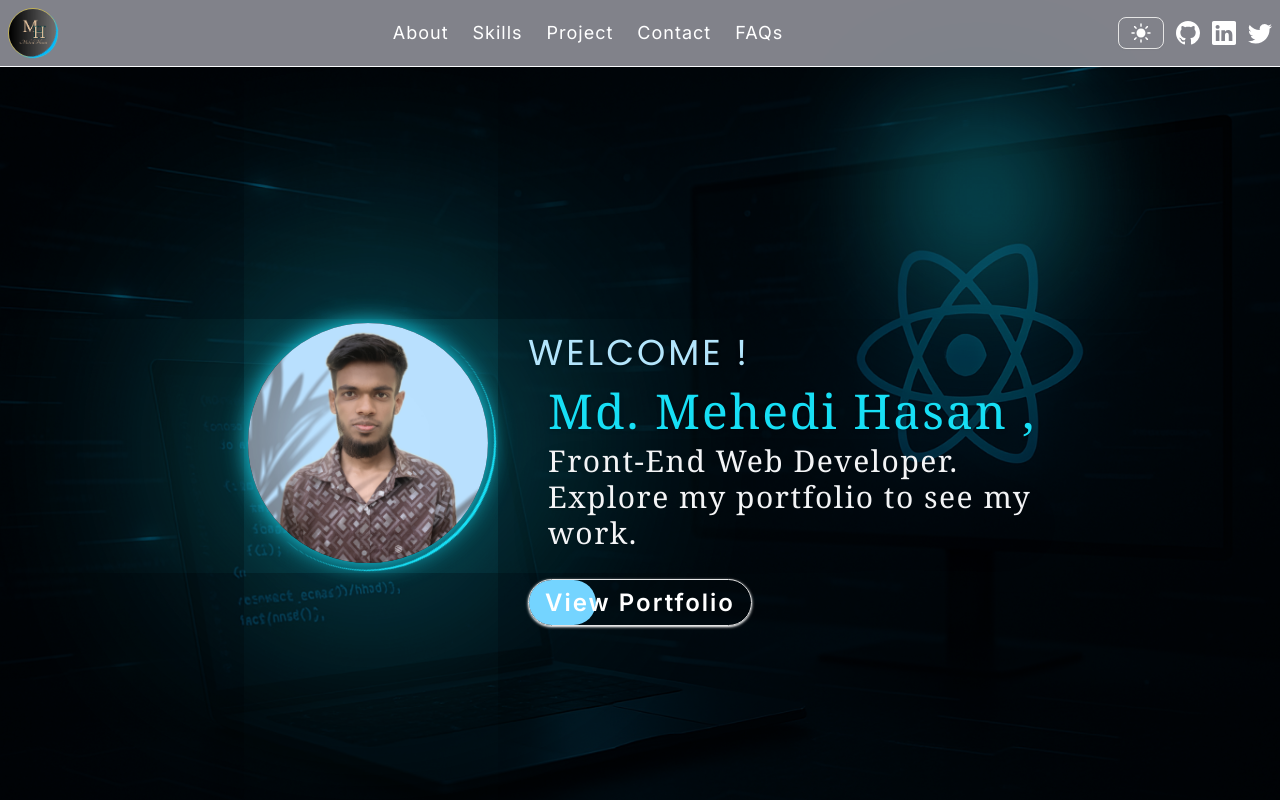
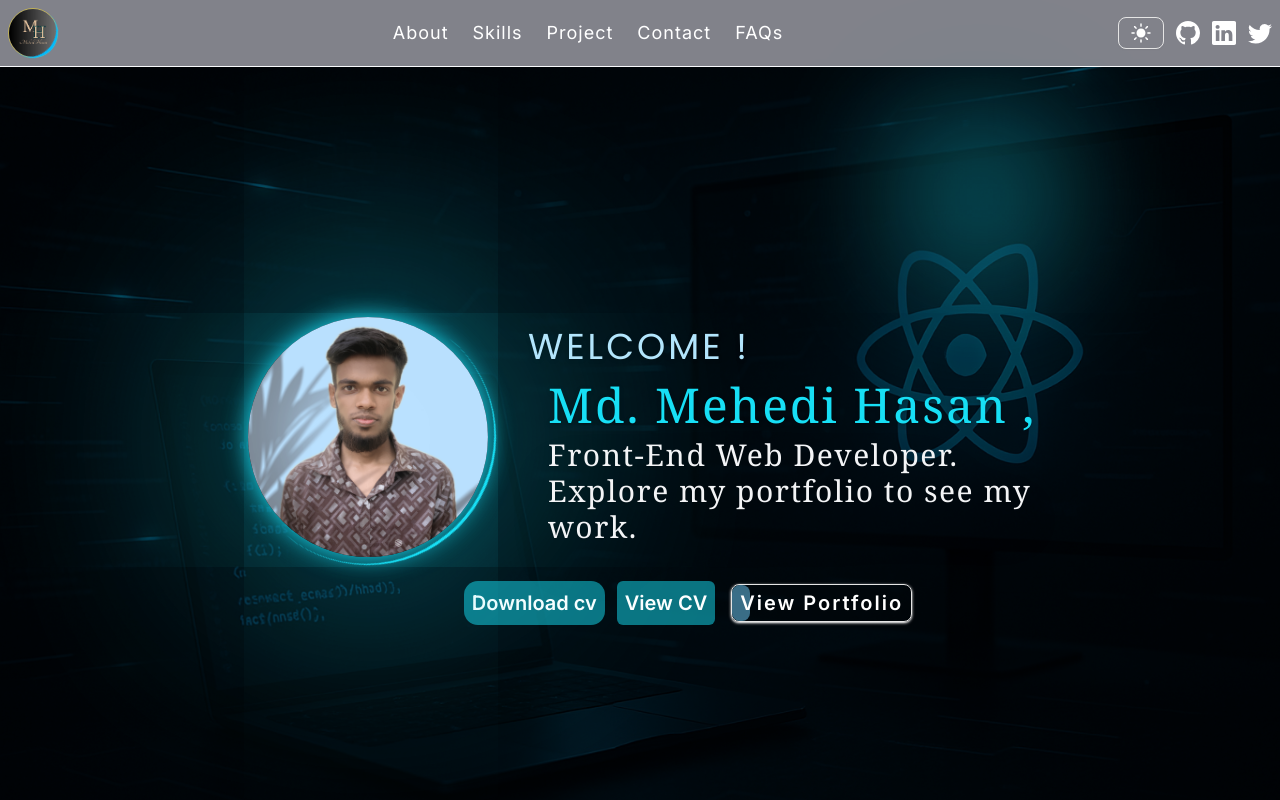
Before and after one commit to mehediweb01/portfolio, a Next.js app: page / in a window 1280 px wide. Shown: the top 800 px of the page. Built offline with nearby package versions, Linux system fonts and the light colour scheme.

Commit message:
cv download & only desktop web view

```diff
--- a/components/hero/ActionButtons.jsx
+++ b/components/hero/ActionButtons.jsx
@@ -1,11 +1,14 @@
 import Link from "next/link";
+import DownloadViewCV from "./DownloadViewCV";
 
 const ActionButtons = () => {
   return (
-    <div>
+    <div className="flex flex-wrap justify-center items-center gap-4 ms-0 sm:ms-24 ">
+      <DownloadViewCV />
+
       <Link
         href="#About"
-        className="relative z-20 bg-gradient-to-lr from-black/70 to-transparent border rounded-full text-white font-semibold font-inter text-xl sm:text-2xl tracking-[2px] px-4 py-2 leading-5 sm:leading-8 shadow-sm shadow-white transition-all duration-300 hover:font-bold hover:shadow-black hover:border-0 hover:!text-darkBlack after:content-[''] after:absolute after:inset-0 after:w-[30%] after:rounded-full after:left-0 after:top-0 after:bg-sky-300 after:transition-all after:duration-300 after:z-[-1] hover:after:w-full hover:after:rounded-full"
+        className="relative z-20 bg-gradient-to-lr from-black/70 to-transparent border rounded-md text-white font-semibold font-inter text-base sm:text-xl tracking-[2px] px-2 py-1 shadow-sm shadow-white transition-all duration-300 hover:font-bold hover:shadow-black hover:border-0 after:content-[''] after:absolute after:inset-0 after:w-[10%] after:rounded-md after:left-0 after:top-0 after:bg-sky-300/50 after:transition-all after:duration-300 after:z-[-1] hover:after:w-full hover:after:rounded-full flex justify-center items-center"
       >
         View Portfolio
       </Link>
--- /dev/null
+++ b/components/hero/DownloadViewCV.jsx
@@ -0,0 +1,50 @@
+"use client";
+
+import Link from "next/link";
+import {
+  Tooltip,
+  TooltipContent,
+  TooltipProvider,
+  TooltipTrigger,
+} from "../ui/tooltip";
+
+const DownloadViewCV = () => {
+  const handleDownload = () => {
+    const fileUrl = "/cv/mehedi-resume.pdf";
+    const link = document.createElement("a");
+    link.href = fileUrl;
+    link.download = "mehedi-resume.pdf";
+    document.body.appendChild(link);
+    link.click();
+    document.body.removeChild(link);
+  };
+
+  return (
+    <div className="flex flex-wrap justify-center items-center gap-3">
+      <button
+        onClick={handleDownload}
+        className="bg-activeColor/50 font-inter font-semibold text-base sm:text-xl tracking-[1%] rounded-xl px-2 py-2 cursor-pointer hover:shadow-md hover:shadow-sky-400/80 text-white transition-all duration-300"
+      >
+        Download cv
+      </button>
+      <TooltipProvider>
+        <Tooltip>
+          <TooltipTrigger asChild>
+            <Link
+              href={"/cv/mehedi-resume.pdf"}
+              target="_blank"
+              className="bg-activeColor/50 font-inter font-semibold text-base sm:text-xl tracking-[1%] rounded-sm px-2 py-2 cursor-pointer hover:shadow-md hover:shadow-sky-400/80 text-white transition-all duration-300 md:inline-block hidden"
+            >
+              View CV
+            </Link>
+          </TooltipTrigger>
+          <TooltipContent view className={"text-black bg-white"}>
+            Desktop only
+          </TooltipContent>
+        </Tooltip>
+      </TooltipProvider>
+    </div>
+  );
+};
+
+export default DownloadViewCV;
--- a/components/navbar/SocialIcons.jsx
+++ b/components/navbar/SocialIcons.jsx
@@ -19,7 +19,7 @@ const SocialIcons = () => {
         <BsLinkedin />
       </Link>
       <Link
-        href="https://x.com/mehediweb01"
+        href="https://x.com/mehedi_web01"
         target="_blank"
         className="text-white text-2xl hover:text-yellow-400"
       >
--- a/components/ui/tooltip.jsx
+++ b/components/ui/tooltip.jsx
@@ -1,20 +1,20 @@
-"use client"
+"use client";
 
-import * as React from "react"
-import * as TooltipPrimitive from "@radix-ui/react-tooltip"
+import * as TooltipPrimitive from "@radix-ui/react-tooltip";
 
-import { cn } from "@/lib/utils"
+import { cn } from "@/lib/utils";
 
-function TooltipProvider({
-  delayDuration = 0,
-  ...props
-}) {
-  return (<TooltipPrimitive.Provider data-slot="tooltip-provider" delayDuration={delayDuration} {...props} />);
+function TooltipProvider({ delayDuration = 0, ...props }) {
+  return (
+    <TooltipPrimitive.Provider
+      data-slot="tooltip-provider"
+      delayDuration={delayDuration}
+      {...props}
+    />
+  );
 }
 
-function Tooltip({
-  ...props
-}) {
+function Tooltip({ ...props }) {
   return (
     <TooltipProvider>
       <TooltipPrimitive.Root data-slot="tooltip" {...props} />
@@ -22,15 +22,14 @@ function Tooltip({
   );
 }
 
-function TooltipTrigger({
-  ...props
-}) {
+function TooltipTrigger({ ...props }) {
   return <TooltipPrimitive.Trigger data-slot="tooltip-trigger" {...props} />;
 }
 
 function TooltipContent({
   className,
   sideOffset = 0,
+  view = false,
   children,
   ...props
 }) {
@@ -43,13 +42,18 @@ function TooltipContent({
           "bg-foreground text-background animate-in fade-in-0 zoom-in-95 data-[state=closed]:animate-out data-[state=closed]:fade-out-0 data-[state=closed]:zoom-out-95 data-[side=bottom]:slide-in-from-top-2 data-[side=left]:slide-in-from-right-2 data-[side=right]:slide-in-from-left-2 data-[side=top]:slide-in-from-bottom-2 z-50 w-fit origin-(--radix-tooltip-content-transform-origin) rounded-md px-3 py-1.5 text-xs text-balance",
           className
         )}
-        {...props}>
+        {...props}
+      >
         {children}
-        <TooltipPrimitive.Arrow
-          className="bg-foreground fill-foreground z-50 size-2.5 translate-y-[calc(-50%_-_2px)] rotate-45 rounded-[2px]" />
+
+        {view ? (
+          <TooltipPrimitive.Arrow className="bg-white fill-white z-50 size-2.5 translate-y-[calc(-50%_-_2px)] rotate-45 rounded-[2px]" />
+        ) : (
+          <TooltipPrimitive.Arrow className="bg-foreground fill-foreground z-50 size-2.5 translate-y-[calc(-50%_-_2px)] rotate-45 rounded-[2px]" />
+        )}
       </TooltipPrimitive.Content>
     </TooltipPrimitive.Portal>
   );
 }
 
-export { Tooltip, TooltipTrigger, TooltipContent, TooltipProvider }
+export { Tooltip, TooltipContent, TooltipProvider, TooltipTrigger };
```
Also changed, not shown: 1 other file (tests, documents, lock files or other folders).
